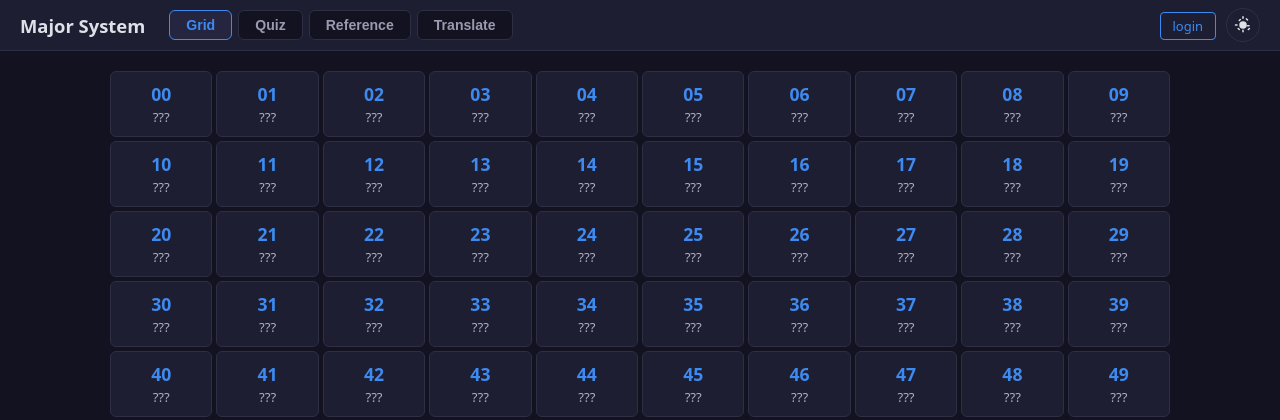
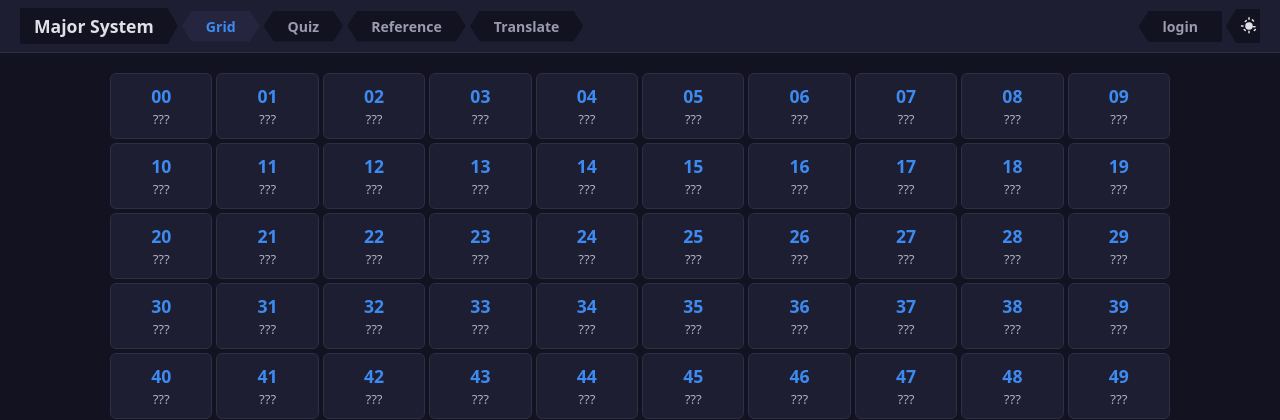
Before and after one commit to SanderBuruma/memorization-major-system, a Django app: page / in a window 1280 px wide. Shown: the top 420 px of the page. Run offline with Django 5.2, Linux system fonts and the light colour scheme; data comes from the database, SQL or seed files in the repository; data that the repository does not hold is empty; parts of the project's set-up code (start-up, migrations or seed data) failed here and were passed over.

Commit message:
Restyle navbar with arrow-pill clip-path buttons
Title points right, nav buttons are double-pointed, auth/theme point
left — all converging toward center. Username displayed bold and larger.

```diff
--- a/templates/index.html
+++ b/templates/index.html
@@ -10,10 +10,7 @@
 *{margin:0;padding:0;box-sizing:border-box}
 body{font-family:system-ui,-apple-system,sans-serif;background:var(--bg-page);color:var(--text-primary);min-height:100vh}
 .container{max-width:1100px;margin:0 auto;padding:20px}
-.topbar-nav button{padding:6px 16px;border:1px solid var(--border-color);background:var(--bg-page);color:var(--text-secondary);
-  cursor:pointer;border-radius:6px;font-size:.88em;font-weight:600;transition:all .15s}
-.topbar-nav button:hover{background:var(--bg-nav-hover);color:var(--text-primary)}
-.topbar-nav button.active{background:var(--bg-nav-hover);color:var(--color-primary);border-color:var(--color-primary)}
+/* topbar-nav buttons inherit from .arrow-pill-center via HTML classes */
 .subnav{display:none;gap:8px;justify-content:center;margin:12px 0 18px;flex-wrap:wrap}
 .subnav.visible{display:flex}
 .subnav button{padding:7px 18px;border:1px solid var(--border-color);background:var(--bg-page);color:var(--text-secondary);
@@ -71,21 +68,41 @@ body{font-family:system-ui,-apple-system,sans-serif;background:var(--bg-page);co
 .translate-chip.odd{color:var(--text-secondary);font-style:italic;font-size:.9em;
   display:flex;align-items:center;padding:8px 12px;min-width:auto}
 
+/* Arrow pill shared */
+.arrow-pill{display:inline-flex;align-items:center;padding:6px 20px;font-weight:600;
+  font-size:.88em;border:none;cursor:pointer;transition:all .15s;position:relative;
+  background:var(--bg-page);color:var(--text-secondary)}
+.arrow-pill:hover{background:var(--bg-nav-hover);color:var(--text-primary)}
+.arrow-pill-right{clip-path:polygon(0 0,calc(100% - 10px) 0,100% 50%,calc(100% - 10px) 100%,0 100%);
+  padding-right:24px}
+.arrow-pill-left{clip-path:polygon(10px 0,100% 0,100% 100%,10px 100%,0 50%);
+  padding-left:24px}
+.arrow-pill-center{clip-path:polygon(10px 0,calc(100% - 10px) 0,100% 50%,calc(100% - 10px) 100%,10px 100%,0 50%);
+  padding:6px 24px}
+
 /* Top bar */
-.topbar{display:flex;align-items:center;gap:16px;padding:8px 20px;
+.topbar{display:flex;align-items:center;gap:4px;padding:8px 20px;
   background:var(--bg-surface);border-bottom:1px solid var(--border-color);flex-wrap:wrap}
-.topbar-title{font-size:1.15em;font-weight:700;color:var(--text-primary);margin-right:8px}
-.topbar-nav{display:flex;gap:6px;flex:1;flex-wrap:wrap}
-.topbar-right{display:flex;align-items:center;gap:10px;margin-left:auto}
-.theme-toggle{width:34px;height:34px;border-radius:50%;border:1px solid var(--border-color);
-  background:transparent;cursor:pointer;display:flex;align-items:center;justify-content:center;transition:background .15s}
+.topbar-title{font-size:1.1em;font-weight:700;color:var(--text-primary);
+  background:var(--bg-page);padding:6px 24px 6px 14px;
+  clip-path:polygon(0 0,calc(100% - 10px) 0,100% 50%,calc(100% - 10px) 100%,0 100%)}
+.topbar-nav{display:flex;gap:4px;flex:1;flex-wrap:wrap}
+.topbar-nav button{font-family:inherit}
+.topbar-nav button.active{background:var(--bg-nav-hover);color:var(--color-primary)}
+.topbar-right{display:flex;align-items:center;gap:4px;margin-left:auto}
+.theme-toggle{width:34px;height:34px;border:none;
+  background:var(--bg-page);cursor:pointer;display:flex;align-items:center;justify-content:center;transition:all .15s;
+  clip-path:polygon(10px 0,100% 0,100% 100%,10px 100%,0 50%);padding-left:12px}
 .theme-toggle:hover{background:var(--bg-nav-hover)}
 .theme-toggle svg{width:18px;height:18px;fill:var(--text-primary)}
 
-/* Auth link */
-.auth-link{color:var(--color-primary);text-decoration:none;background:none;border:1px solid var(--color-primary);
-  border-radius:4px;cursor:pointer;font-size:.9em;font-family:inherit;padding:4px 12px}
-.auth-link:hover{background:var(--color-primary);color:var(--color-on-primary)}
+/* Auth pill */
+#auth-status{font-size:1em}
+#auth-status span{font-weight:700;color:var(--text-primary);margin-right:6px}
+.auth-link{color:var(--text-secondary);text-decoration:none;background:var(--bg-page);
+  border:none;cursor:pointer;font-size:.88em;font-weight:600;font-family:inherit;
+  padding:6px 24px;clip-path:polygon(10px 0,100% 0,100% 100%,10px 100%,0 50%)}
+.auth-link:hover{background:var(--bg-nav-hover);color:var(--text-primary)}
 
 /* Mastery grid colors */
 .mastery-0 { background-color: var(--bg-mastery-0) !important; color: var(--color-mastery-0); }
@@ -98,9 +115,10 @@ body{font-family:system-ui,-apple-system,sans-serif;background:var(--bg-page);co
 @media(max-width:700px){
   .grid{grid-template-columns:repeat(5,1fr)}
   .quiz-prompt{font-size:2.4em}
-  .topbar{padding:8px 12px;gap:8px}
-  .topbar-title{font-size:1em}
-  .topbar-nav button{padding:5px 10px;font-size:.8em}
+  .topbar{padding:6px 10px;gap:2px}
+  .topbar-title{font-size:.95em;padding:5px 18px 5px 10px}
+  .arrow-pill{padding:5px 16px;font-size:.8em}
+  .arrow-pill-center{padding:5px 18px}
 }
 </style>
 </head>
@@ -108,13 +126,13 @@ body{font-family:system-ui,-apple-system,sans-serif;background:var(--bg-page);co
 <div class="topbar">
   <span class="topbar-title">Major System</span>
   <div class="topbar-nav">
-    <button class="active" data-section="grid" onclick="showSection('grid')">Grid</button>
-    <button data-section="quiz-nav" onclick="showQuizNav()">Quiz</button>
-    <button data-section="ref" onclick="showSection('ref')">Reference</button>
-    <button data-section="translate" onclick="showSection('translate')">Translate</button>
+    <button class="arrow-pill arrow-pill-center active" data-section="grid" onclick="showSection('grid')">Grid</button>
+    <button class="arrow-pill arrow-pill-center" data-section="quiz-nav" onclick="showQuizNav()">Quiz</button>
+    <button class="arrow-pill arrow-pill-center" data-section="ref" onclick="showSection('ref')">Reference</button>
+    <button class="arrow-pill arrow-pill-center" data-section="translate" onclick="showSection('translate')">Translate</button>
   </div>
   <div class="topbar-right">
-    <span id="auth-status" style="font-size:0.9em"></span>
+    <span id="auth-status"></span>
     <button class="theme-toggle" onclick="toggleTheme()" aria-label="Toggle theme" id="theme-toggle"></button>
   </div>
 </div>
@@ -337,7 +355,7 @@ function updateAuthUI(username){
   var el = document.getElementById('auth-status');
   if(!el) return;
   if(username){
-    el.innerHTML = '<span>' + username + '</span> <form method="post" action="/logout/" style="display:inline"><input type="hidden" name="csrfmiddlewaretoken" value="' + getCookie('csrftoken') + '"><button type="submit" class="auth-link">logout</button></form>';
+    el.innerHTML = '<span class="arrow-pill arrow-pill-left" style="font-weight:700;color:var(--text-primary);font-size:1em">' + username + '</span> <form method="post" action="/logout/" style="display:inline"><input type="hidden" name="csrfmiddlewaretoken" value="' + getCookie('csrftoken') + '"><button type="submit" class="auth-link">logout</button></form>';
   } else {
     el.innerHTML = '<a href="/login/" class="auth-link">login</a>';
   }
```
